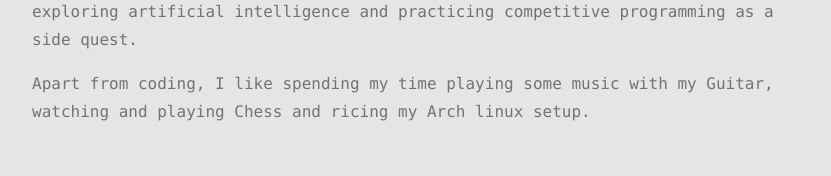
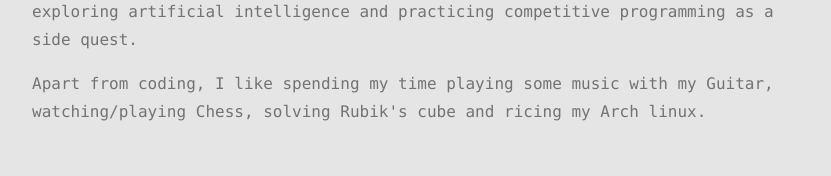
Before and after one commit to nikhil-thorat/portfolio, a Next.js app: page / in a window 1280 px wide. Shown: the part 360-536 px from the top of the page, without its empty margins (224-1055 px from the left). Built offline with nearby package versions, Linux system fonts and the light colour scheme.

Commit message:
Improvements

```diff
--- a/src/components/contact.tsx
+++ b/src/components/contact.tsx
@@ -4,8 +4,7 @@ function Contact() {
     return <section className="group space-y-8">
         <Title>Connect</Title>
         <div>
-            <p>Reach me at <a href="mailto:work.nikhilthorat@gmail.com" target="_blank" className="hover:underline decoration-2 decoration-blue-500 hover:text-neutral-700">work.nikhilthorat@gmail.com</a> or
-                <a href="https://x.com/iamnikhilthorat" target="_blank" className="hover:underline decoration-2 decoration-blue-500 hover:text-neutral-700"> @iamnikhilthorat</a>
+            <p>Reach me at <a href="mailto:work.nikhilthorat@gmail.com" target="_blank" className="hover:underline decoration-2 decoration-blue-500 hover:text-neutral-700">work.nikhilthorat@gmail.com</a> or <a href="https://x.com/iamnikhilthorat" target="_blank" className="hover:underline decoration-2 decoration-blue-500 hover:text-neutral-700">@iamnikhilthorat</a>
             </p>
         </div>
     </section>
--- a/src/components/hero.tsx
+++ b/src/components/hero.tsx
@@ -24,7 +24,7 @@ function Hero() {
         <div className="space-y-4">
             <p className="leading-7"><span className={`italic tracking-normal text-xl font-semibold text-neutral-700 ${instrumentSerif.className}`}>Build Break Fix. </span>Hi, I&apos;m Nikhil. I love building things and solving problems through code. Currently diving deeper into the core of computer science, while exploring artificial intelligence and practicing competitive programming as a side quest.</p>
             <p className="leading-7">
-                Apart from coding, I like spending my time playing some music with my Guitar, watching and playing Chess and ricing my Arch linux setup.
+                Apart from coding, I like spending my time playing some music with my Guitar, watching/playing Chess, solving Rubik&apos;s cube and ricing my Arch linux.
             </p>
         </div>
     </section>
```
